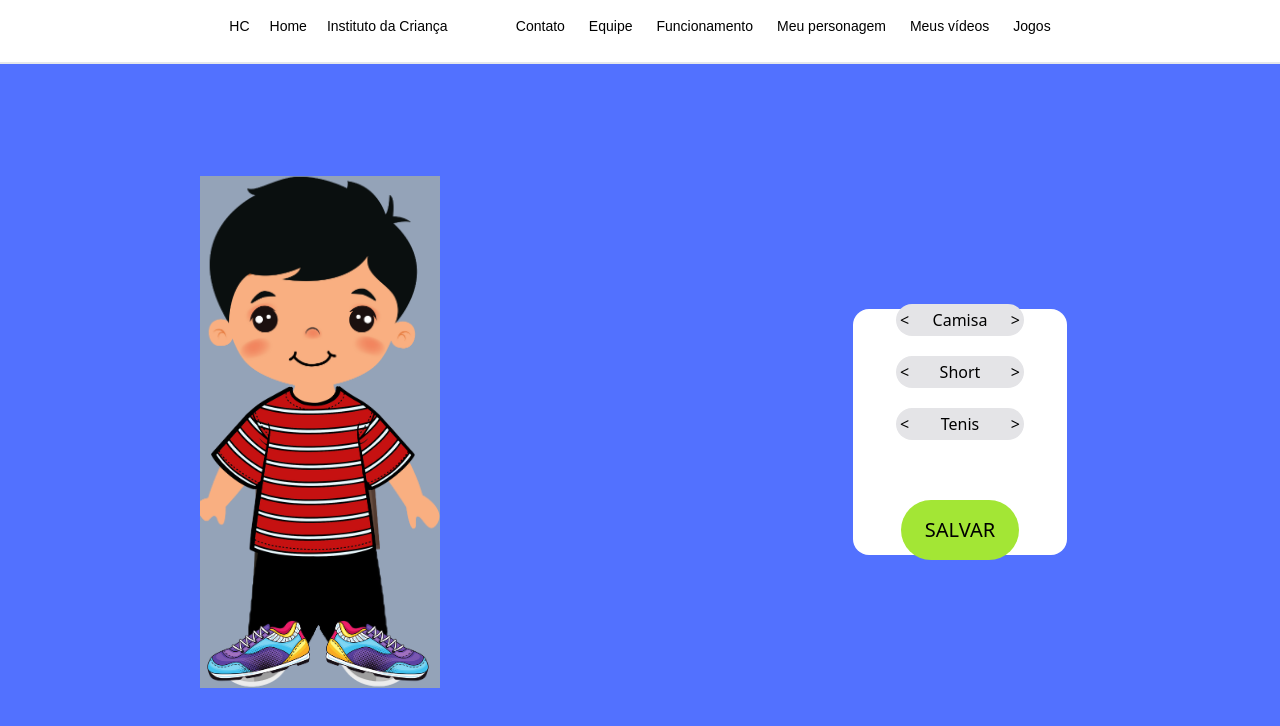
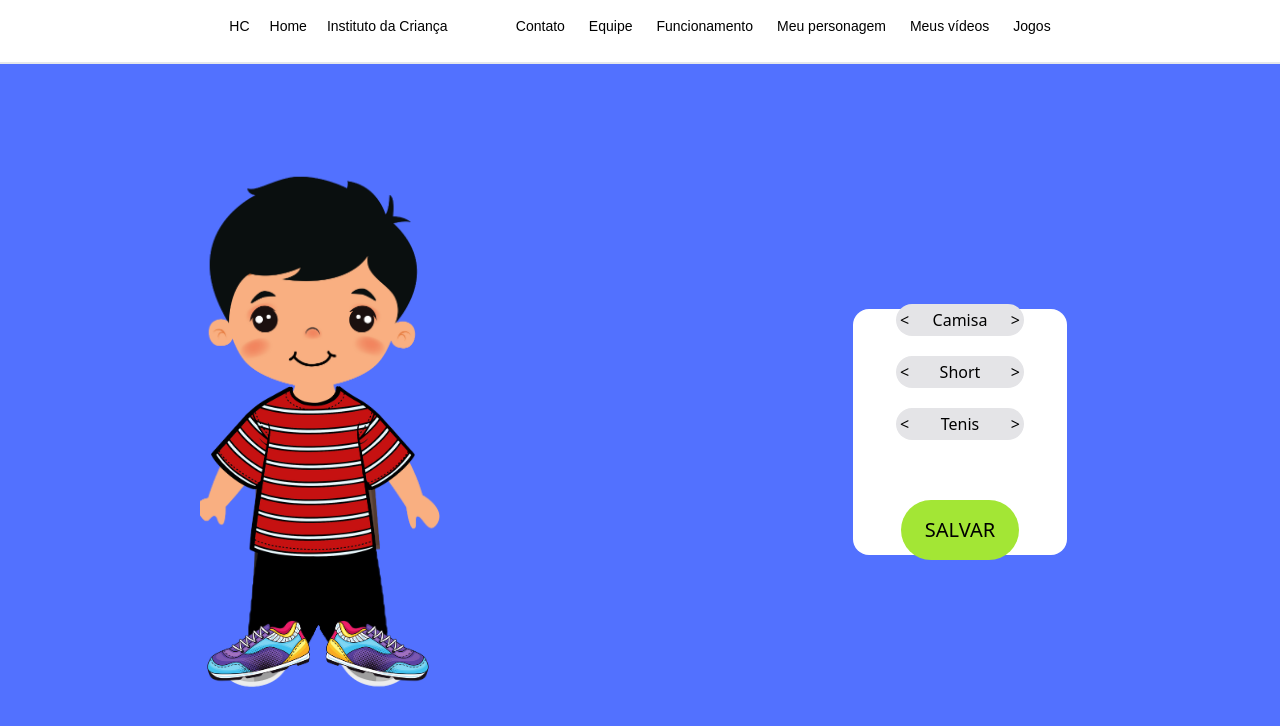
Before and after one commit to taikiidev/site-para-chall, a React (Vite) app in the folder SITE-HC/: page /personagem in a window 1280 px wide. Shown: the top 726 px of the page. Built offline with nearby package versions, Linux system fonts and the light colour scheme; a web font is replaced by a local one.

Commit message:
final commit

```diff
--- a/SITE-HC/src/pages/Personagem/index.jsx
+++ b/SITE-HC/src/pages/Personagem/index.jsx
@@ -36,7 +36,7 @@ function Personagem() {
   return (
     <div className="pt-16 h-screen flex bg-blue-500">
       <div className="w-1/2 flex items-center justify-center">
-        <div className="h-[32rem] w-[15rem] bg-slate-400 flex flex-col items-center justify-center relative">
+        <div className="h-[32rem] w-[15rem] flex flex-col items-center justify-center relative">
           <img
             className="w-[100%] absolute top-[50%] left-[50%] translate-x-[-50%] translate-y-[-50%]"
             src={avatarImg}
```
